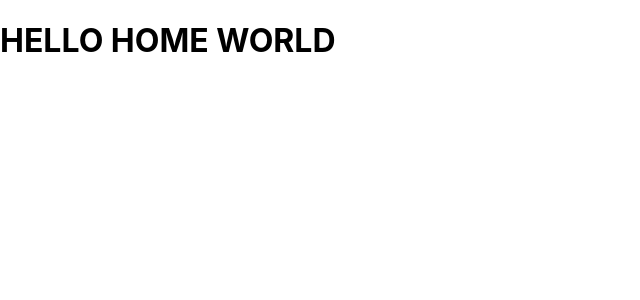
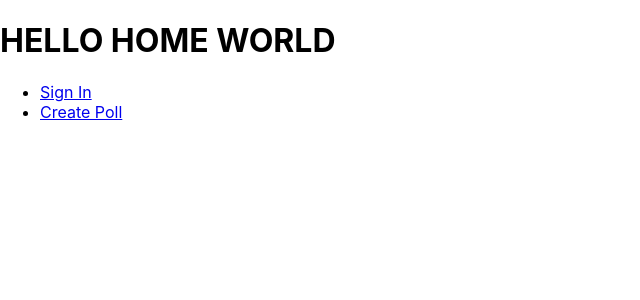
Before and after one commit to XLpacman805/polling-station, a React (Create React App) app in the folder frontend/: page / in a window 1280 px wide. Shown: the top 300 px of the page, without its empty margins (0-640 px from the left). Built offline with nearby package versions, Linux system fonts and the light colour scheme.

Commit message:
Added navigation component

```diff
--- a/frontend/src/components/Home.tsx
+++ b/frontend/src/components/Home.tsx
@@ -1,5 +1,6 @@
 import React from 'react';
 import { RouteComponentProps } from '@reach/router';
+import Navigation from './Navigation';
 
 class Home extends React.Component<RouteComponentProps> {
     constructor(props: any) {
@@ -11,6 +12,7 @@ class Home extends React.Component<RouteComponentProps> {
         return (
             <div>
                 <h1>HELLO HOME WORLD</h1>
+                <Navigation />
             </div>
         )
     }
--- /dev/null
+++ b/frontend/src/components/Navigation.tsx
@@ -0,0 +1,26 @@
+import React from 'react';
+import { Link } from '@reach/router';
+
+class Navigation extends React.Component {
+    constructor(props: any) {
+        super(props);
+        this.state = {};
+    }
+
+    render() {
+        return (
+            <nav>
+                <ul>
+                    <li>
+                        <Link to="/sign-in"> Sign In </Link>
+                    </li>
+                    <li>
+                        <Link to="/create-poll"> Create Poll </Link>
+                    </li>
+                </ul>
+            </nav>
+        );
+    }
+}
+
+export default Navigation;
```
